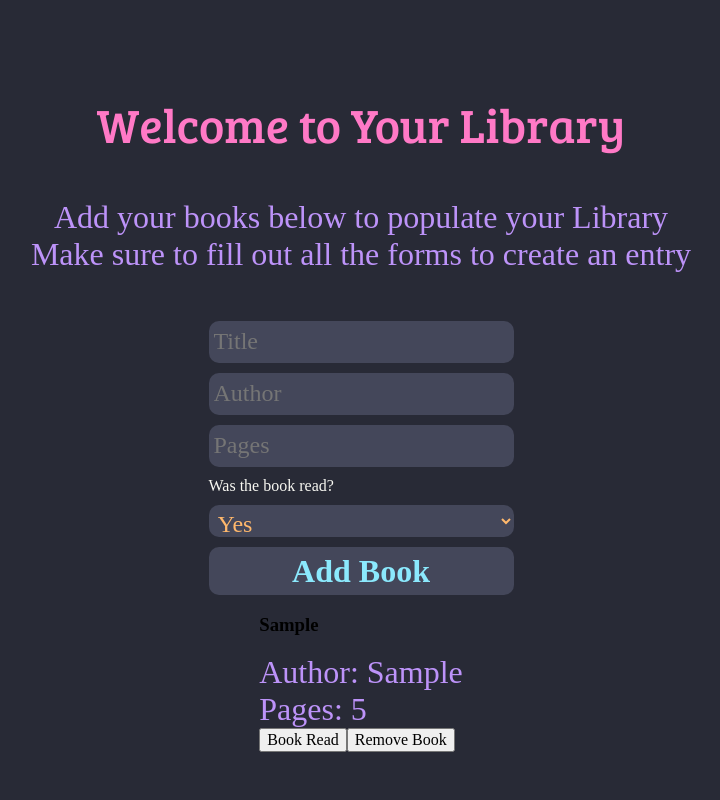
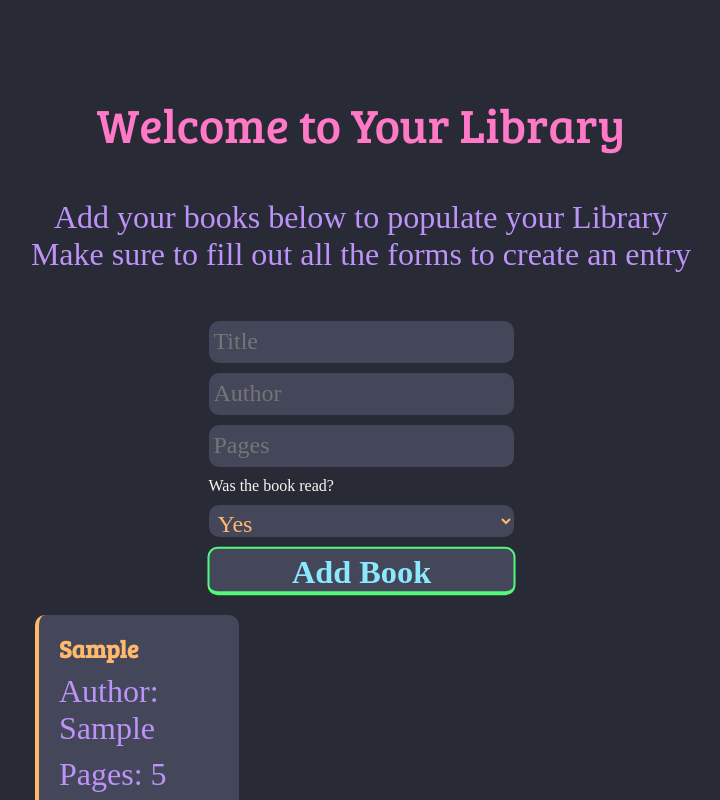
Before and after one commit to rib9985/library, a website: page index.html in a window 1280 px wide. Both pictures are taken after typing "Sample", "Sample", "5" into the empty fields and a click on the input "Add Book". Shown: the top 800 px of the page, without its empty margins (279-999 px from the left). Drawn offline with nearby package versions, Linux system fonts and the light colour scheme; a web font is replaced by a local one.

Commit message:
Add book cards styles

```diff
--- a/main.js
+++ b/main.js
@@ -62,7 +62,7 @@ function createBookElement(book) {
   const libraryContainer = document.getElementById('library');
 
   const bookElement = document.createElement('div');
-  bookElement.classList.add(`book-card-${book.id}`);
+  bookElement.classList.add('book-card');
   bookElement.setAttribute('id', `${book.id}`);
 
   const titleElement = document.createElement('h3');
--- a/style.css
+++ b/style.css
@@ -70,6 +70,7 @@ p{
 
 input, select{
     border-style: none;
+    outline:none;
     border-radius: 10px;
     height: 2rem;
     border-color: none;
@@ -103,5 +104,54 @@ select>option{
 }
 
 .submit-button:active{
-    color: var(--foreground-color)
+    color: var(--green);
+    transform: scale(99%);
 }
+
+.submit-button:focus{
+    border-bottom-width: 0.3rem;
+    outline: none;
+    border-color: var(--green);
+}
+
+input:focus, option:active{
+    transform: scale(101%);
+    border-style: solid;
+    border-bottom-width: 0.4rem;
+    outline: none;
+    border-color: var(--orange);
+}
+
+.library-container{
+    padding-top: 50px;
+    padding: 20px;
+    display: grid;
+    grid-template-columns: repeat(3, 1fr);
+    grid-template-rows: repeat(3, 1fr);
+    gap: 20px;
+}
+
+.book-card{
+    border:0;
+    padding: 20px;
+    width: 10rem;
+    height: 20rem;
+    border-radius: 5px;
+    background-color: #44475a;
+    border-left: 4px;
+    border-left-color: var(--orange);
+    border-radius: 10px;
+    border-style: solid;
+
+    display: flex;
+    flex-direction: column;
+    gap: 10px;
+}
+
+.book-card-title{
+    margin: 0;
+    font-family: var(--title-font);
+    font-weight: 600;
+    font-size: 1.5rem;
+    color: var(--orange)
+}
```
